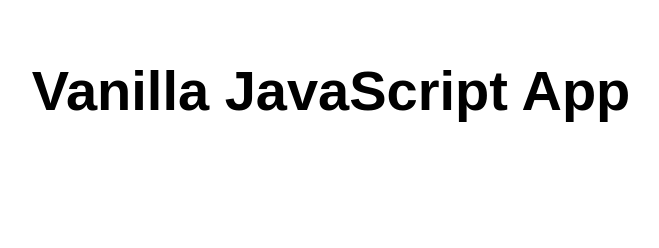
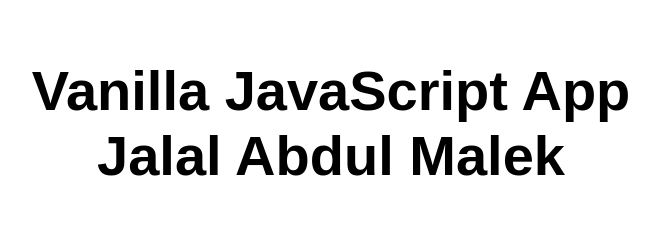
Before and after one commit to jalal-17/SmartDesk-Azure-Lab, a website: page src/index.html in a window 1280 px wide. Shown: the whole page, without its empty margins (309-968 px from the left). Drawn offline with Linux system fonts and the light colour scheme.

Commit message:
Update header to include author's name

```diff
--- a/src/index.html
+++ b/src/index.html
@@ -10,7 +10,7 @@
 
 <body>
   <main>
-    <h1>Vanilla JavaScript App</h1>
+    <h1>Vanilla JavaScript App Jalal Abdul Malek</h1>
   </main>
 </body>
 
```
